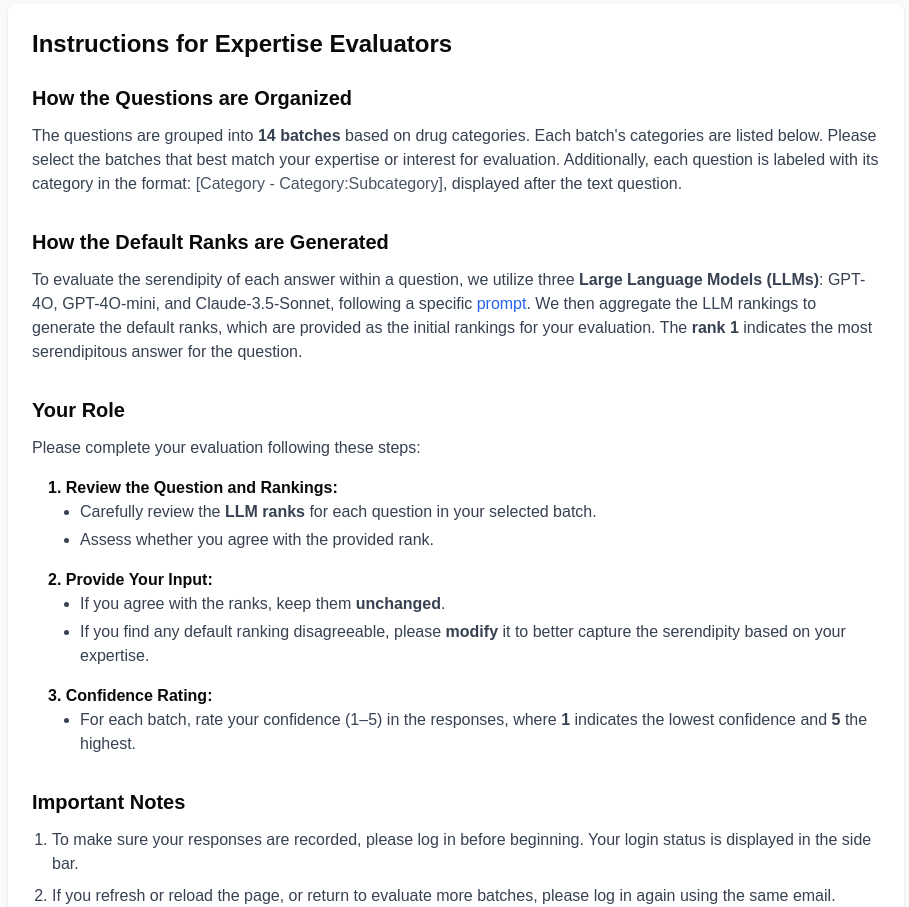
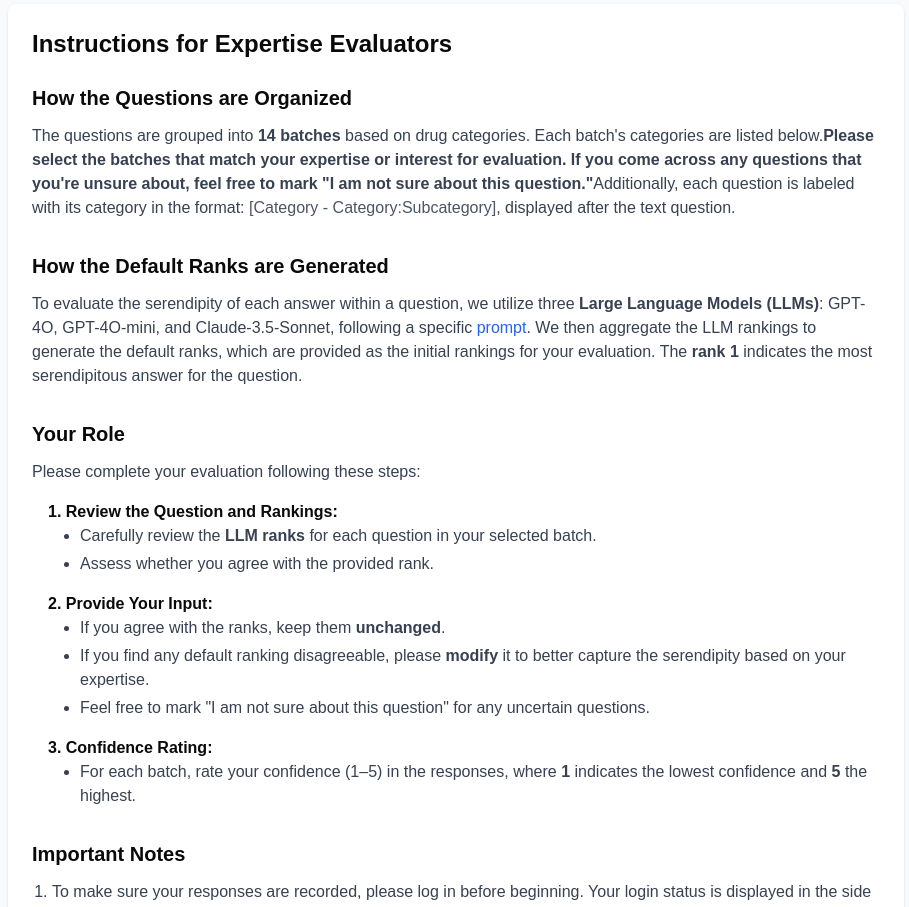
Before and after one commit to CWRU-DB-Group/serenQA, a Next.js app: page /questionnaire in a window 1280 px wide. Shown: the part 1040-1947 px from the top of the page, without its empty margins (184-1093 px from the left). Built offline with nearby package versions, Linux system fonts and the light colour scheme.

Commit message:
highlight unsure option

```diff
--- a/components/Instructions.tsx
+++ b/components/Instructions.tsx
@@ -8,8 +8,10 @@ export const Instructions = () => {
           <h4 className="text-xl font-semibold mb-3">How the Questions are Organized</h4>
           <p className="text-gray-700">
             The questions are grouped into <strong>14 batches</strong> based on drug categories.
-            Each batch&apos;s categories are listed below. Please select the batches that best match your expertise or interest for evaluation.
-            Additionally, each question is labeled with its category in the format: <span className="text-gray-600">[Category - Category:Subcategory]</span>, displayed after the text question.
+            Each batch&apos;s categories are listed below.
+            <strong>Please select the batches that match your expertise or interest for evaluation. If you come across any questions that you&apos;re unsure about, feel free to mark {'"I am not sure about this question."'}</strong>
+              Additionally, each question is labeled with its category in the format: <span className="text-gray-600">[Category - Category:Subcategory]</span>,
+              displayed after the text question.
           </p>
         </div>
 
@@ -42,6 +44,7 @@ export const Instructions = () => {
               <ul className="list-disc ml-8 space-y-1 text-gray-700">
                 <li>If you agree with the ranks, keep them <strong>unchanged</strong>.</li>
                 <li>If you find any default ranking disagreeable, please <strong>modify</strong> it to better capture the serendipity based on your expertise.</li>
+                <li>Feel free to mark {'"I am not sure about this question"'} for any uncertain questions.</li>
               </ul>
             </div>
 
```
